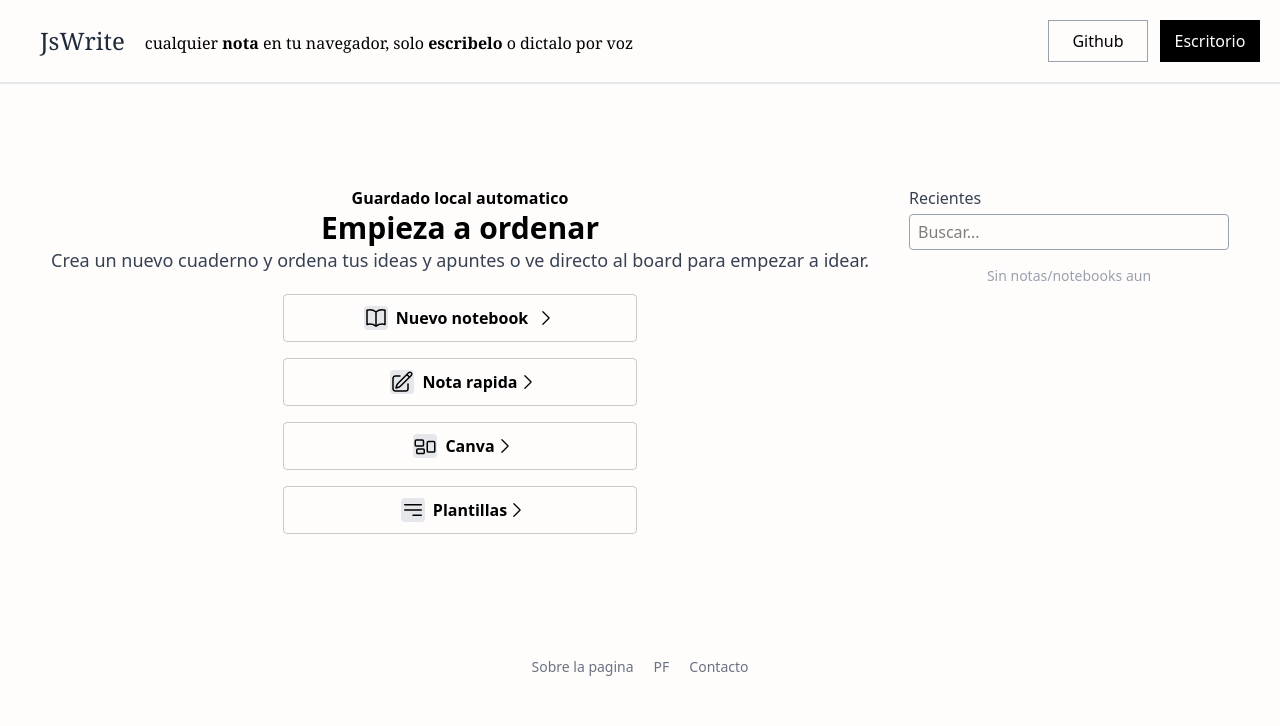
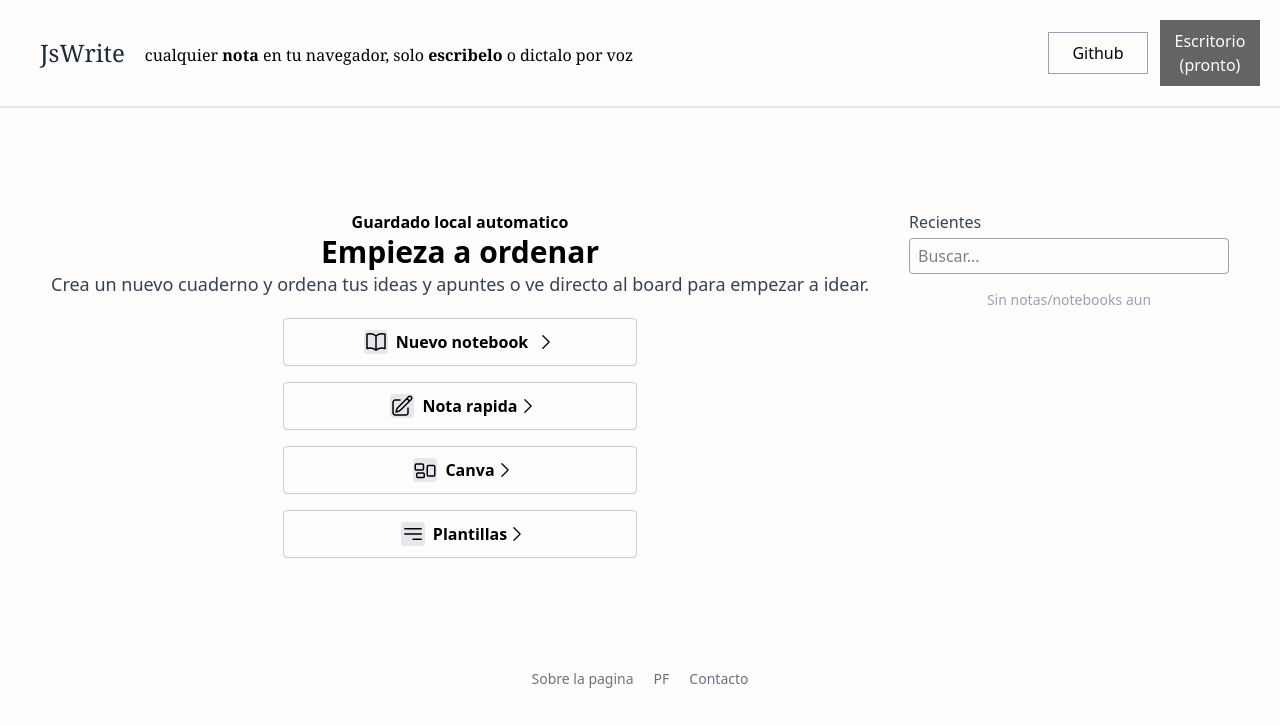
Before and after one commit to AngelosGD/jswrite, a Next.js app in the folder apps/web/: page / in a window 1280 px wide. Shown: the top 726 px of the page. Built offline with nearby package versions, Linux system fonts and the light colour scheme.

Commit message:
expandir notebook destino al mover nota y deshabilitar boton Escritorio (proximamente)

```diff
--- a/apps/web/app/components/nav.tsx
+++ b/apps/web/app/components/nav.tsx
@@ -17,7 +17,13 @@ export default function Nav() {
 
         <div className="hidden md:flex items-center gap-3">
           <button className="border border-gray-400 p-2 w-25 transition duration-280 ease hover:bg-black hover:text-white">Github</button>
-          <button className="bg-black border border-black text-white p-2 w-25 transition duration-280 ease hover:bg-white hover:text-black hover:border-black">Escritorio</button>
+          <button
+            disabled
+            className="bg-black border border-black text-white p-2 w-25 opacity-60 cursor-not-allowed transition duration-280 ease"
+            title="Escritorio llegará en una futura versión"
+          >
+            Escritorio (pronto)
+          </button>
         </div>
 
         <button
@@ -36,7 +42,13 @@ export default function Nav() {
           </p>
           <div className="flex gap-3">
             <button className="border border-gray-400 p-2 w-25 transition duration-280 ease hover:bg-black hover:text-white">Github</button>
-            <button className="bg-black border border-black text-white p-2 w-25 transition duration-280 ease hover:bg-white hover:text-black hover:border-black">Escritorio</button>
+            <button
+              disabled
+              className="bg-black border border-black text-white p-2 w-25 opacity-60 cursor-not-allowed transition duration-280 ease"
+              title="Escritorio llegará en una futura versión"
+            >
+              Escritorio (pronto)
+            </button>
           </div>
         </div>
       )}
--- a/apps/web/app/notebooks/page.tsx
+++ b/apps/web/app/notebooks/page.tsx
@@ -66,6 +66,7 @@ export default function NotebooksPage() {
       return n;
     });
     saveNotebooks(updated);
+    setExpandedNotebooks((prev) => new Set(prev).add(targetNotebookId));
     setDragItem(null);
     setDragOverNotebookId(null);
   }
```
